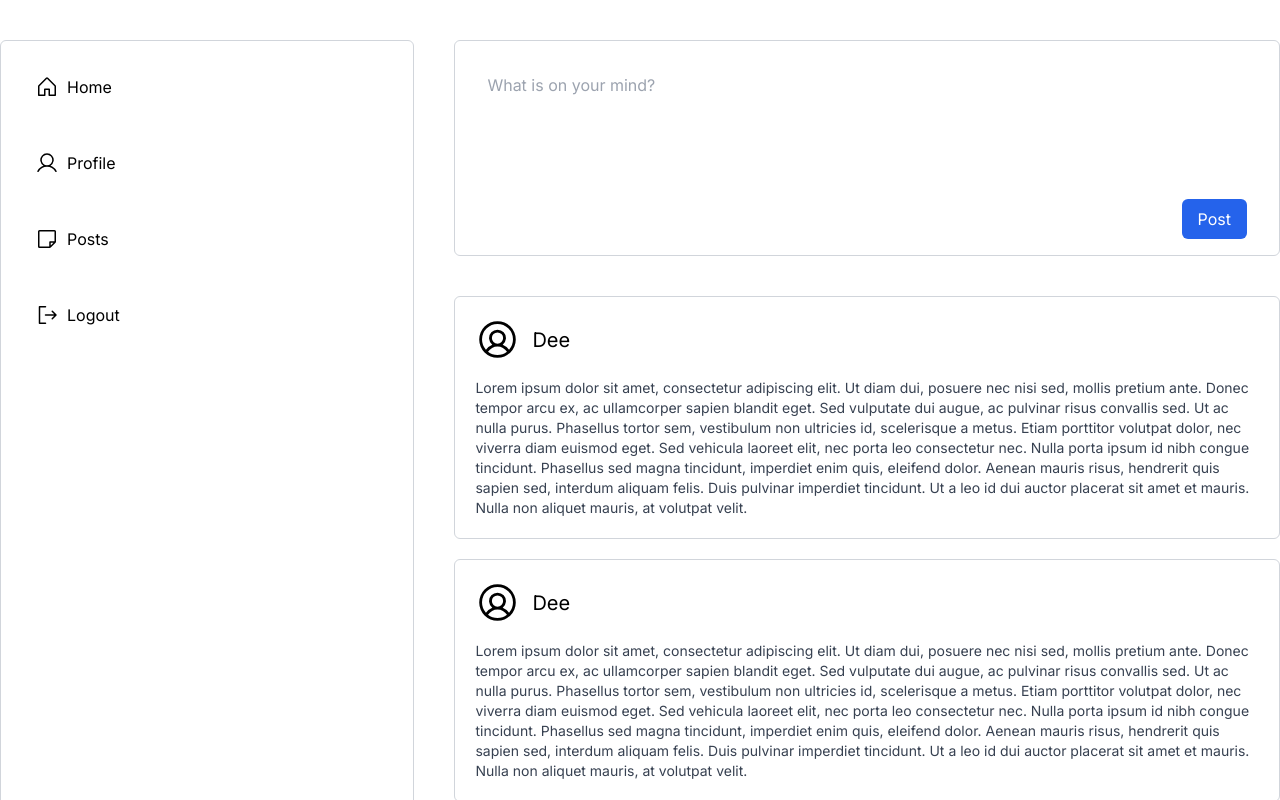
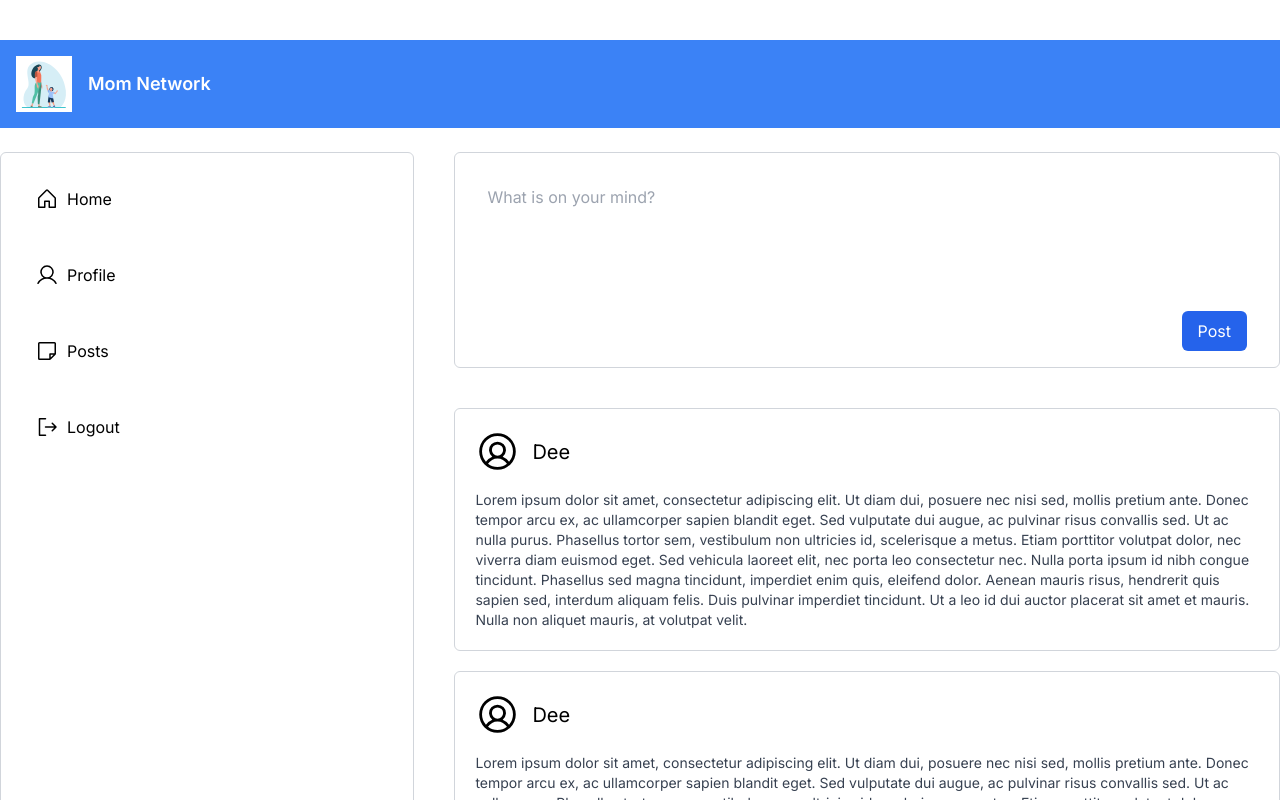
Before and after one commit to dilshoda0202/social-media-f, a Next.js app: page / in a window 1280 px wide. Shown: the top 800 px of the page. Built offline with nearby package versions, Linux system fonts and the light colour scheme.

Commit message:
feat: update layout

```diff
--- a/src/app/layout.js
+++ b/src/app/layout.js
@@ -18,11 +18,24 @@ function defaultLayout(children) {
 function authenticatedLayout(children) {
     return (
         <div className="container mx-auto mt-10">
+            <header className="bg-blue-500 p-4">
+                <div className="container mx-auto flex items-center justify-between">
+                    <div className="flex items-center space-x-4">
+                        <img
+                            src="/icon.svg"
+                            alt="Logo"
+                            className="w-14 h-14"
+                        />
+                        <h1 className="text-white text-lg font-semibold">Mom Network</h1>
+                    </div>
+                </div>
+            </header>
+            <br></br>
             <div className="flex gap-10">
                 <div className="flex flex-col gap-8 border border-gray-300 rounded-md w-1/3 p-6">
                     <div className="flex gap-2 hover:bg-gray-100 rounded-md p-2.5">
                         <House size={24}></House>
-                        <a href="/">Home</a>
+                        <Link href="/">Home</Link>
                     </div>
                     <div className="flex gap-2 hover:bg-gray-100 rounded-md p-2.5">
                         <User size={24}></User>
@@ -36,7 +49,6 @@ function authenticatedLayout(children) {
                         <SignOut size={24}></SignOut>
                         <Link href="/users/logout/">Logout</Link>
                     </div>
-
                 </div>
                 <div className="w-2/3">
                     {children}
```
